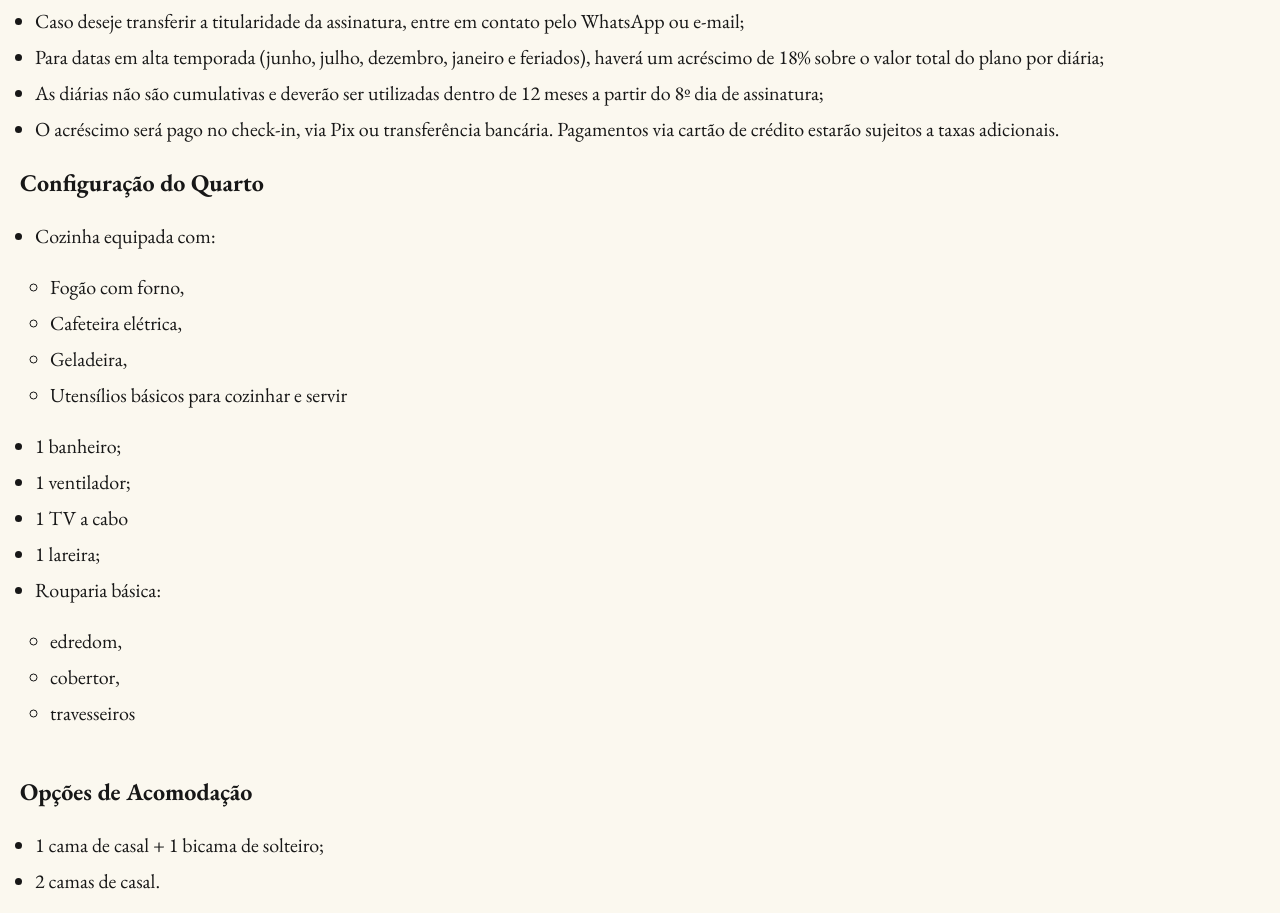
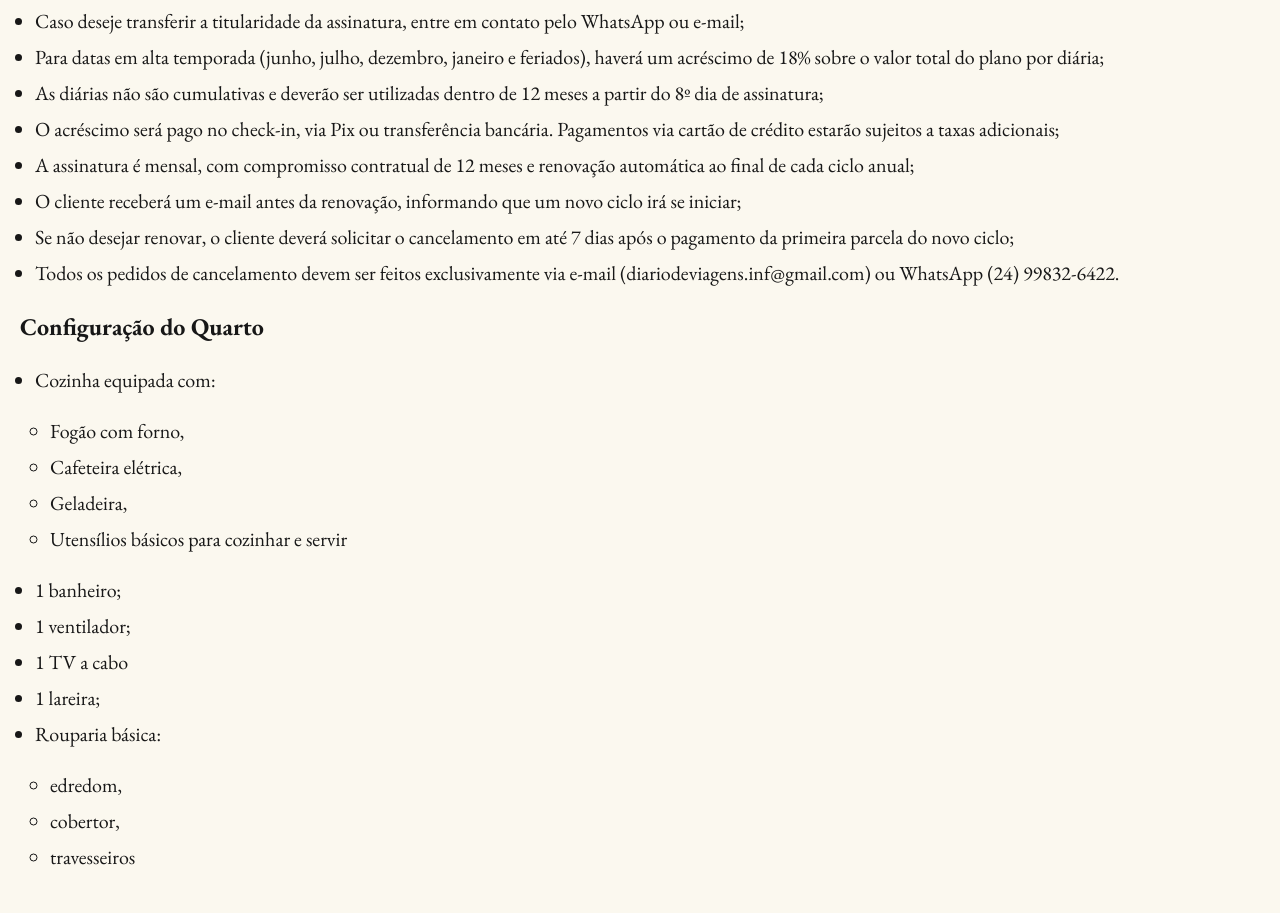
Before and after one commit to maisaolisilva/diario-de-viagens, a Next.js app: page /planoDeHospedagem in a window 1280 px wide. Shown: the part 827-1740 px from the top of the page. Built offline with nearby package versions, Linux system fonts and the light colour scheme; a web font is replaced by a local one.

Commit message:
atualização de termos de uso e regras de assinatura

```diff
--- a/app/api/checkout_sessions/route.ts
+++ b/app/api/checkout_sessions/route.ts
@@ -12,7 +12,7 @@ export async function POST(req: NextRequest) {
       return NextResponse.json({ error: "Dados incompletos" }, { status: 400 });
     }
 
-   const baseUrl = process.env.NEXT_PUBLIC_BASE_URL || "http://localhost:3000";
+   const baseUrl = process.env.NEXT_PUBLIC_BASE_URL || "/planoDeHospedagem";
 
     const session = await stripe.checkout.sessions.create({
     payment_method_types: ["card"],
--- a/app/planoDeHospedagem/page.tsx
+++ b/app/planoDeHospedagem/page.tsx
@@ -42,7 +42,11 @@ export default function Home() {
           <li>Caso deseje transferir a titularidade da assinatura, entre em contato pelo WhatsApp ou e-mail;</li>
           <li>Para datas em alta temporada (junho, julho, dezembro, janeiro e feriados), haverá um acréscimo de 18% sobre o valor total do plano por diária;</li>
           <li>As diárias não são cumulativas e deverão ser utilizadas dentro de 12 meses a partir do 8º dia de assinatura;</li>
-          <li>O acréscimo será pago no check-in, via Pix ou transferência bancária. Pagamentos via cartão de crédito estarão sujeitos a taxas adicionais.</li>
+          <li>O acréscimo será pago no check-in, via Pix ou transferência bancária. Pagamentos via cartão de crédito estarão sujeitos a taxas adicionais;</li>
+          <li>A assinatura é mensal, com compromisso contratual de 12 meses e renovação automática ao final de cada ciclo anual;</li>
+  <li>O cliente receberá um e-mail antes da renovação, informando que um novo ciclo irá se iniciar;</li>
+  <li>Se não desejar renovar, o cliente deverá solicitar o cancelamento em até 7 dias após o pagamento da primeira parcela do novo ciclo;</li>
+  <li>Todos os pedidos de cancelamento devem ser feitos exclusivamente via e-mail (diariodeviagens.inf@gmail.com) ou WhatsApp (24) 99832-6422.</li>
         </ul>
 
         <h2>Configuração do Quarto</h2>
```
Also changed, not shown: 1 other file (tests, documents, lock files or other folders).
